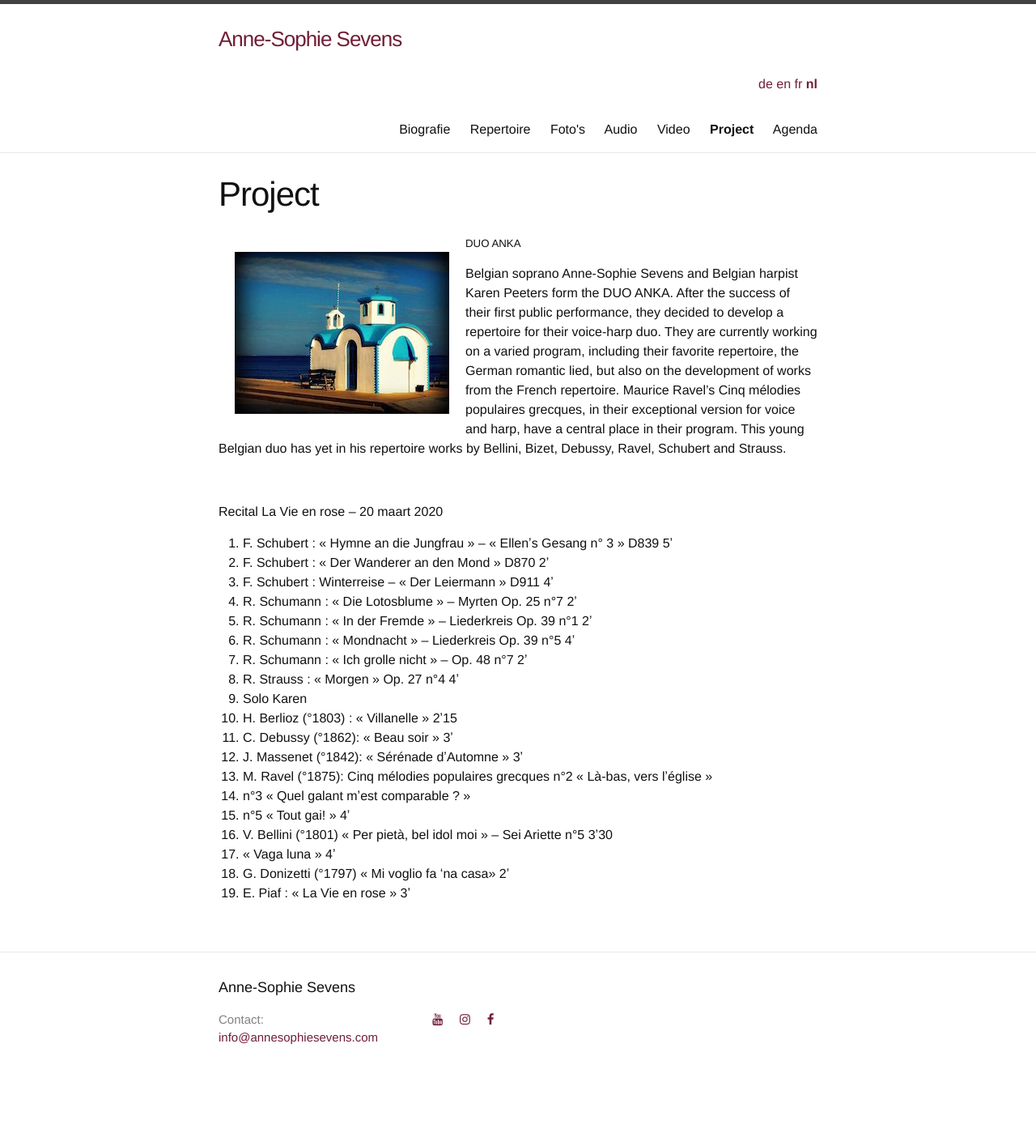
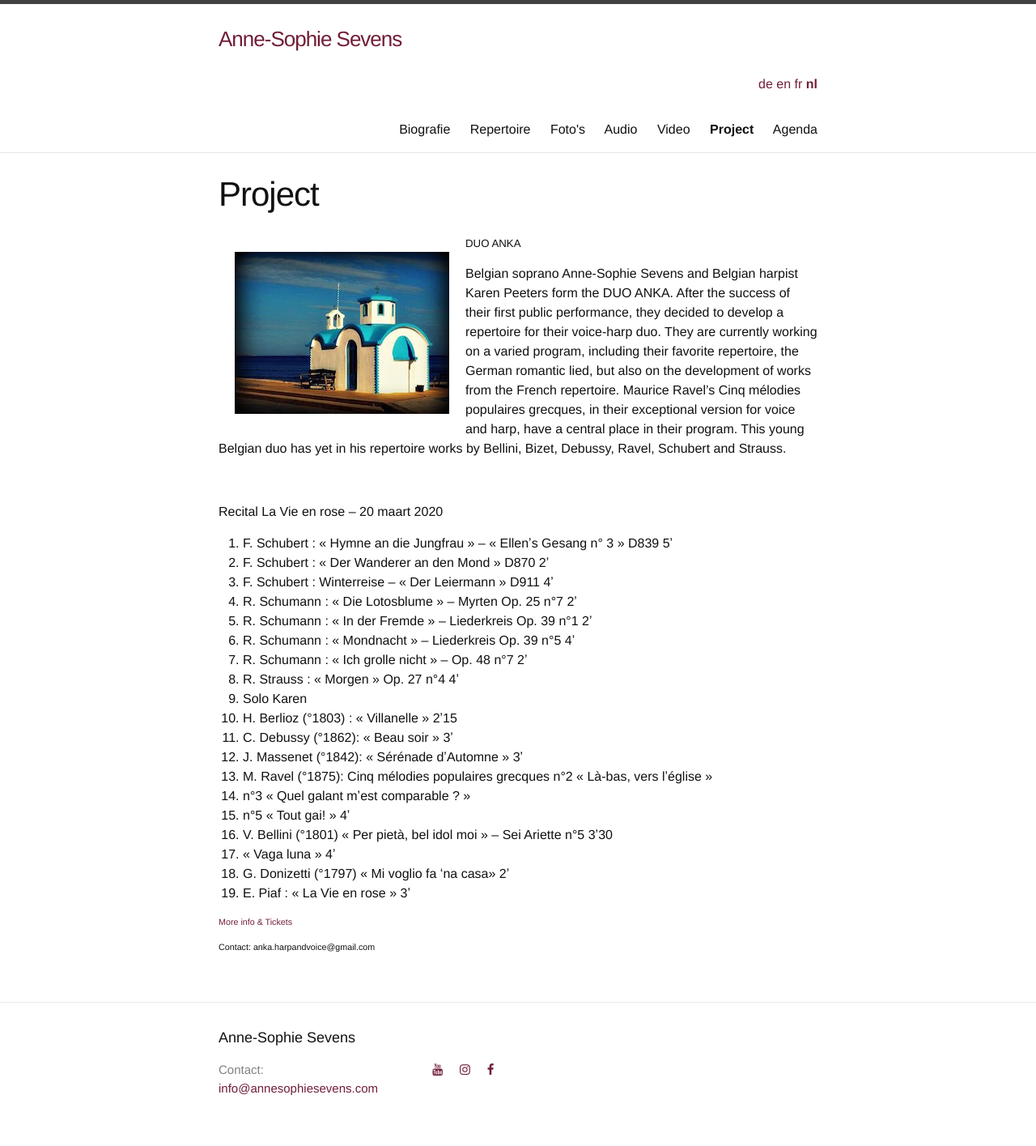
Before and after one commit to annesophie-sevens/annesophie-sevens.github.io, a Jekyll site: the page built from project-nl.md, in a window 1280 px wide. Shown: the whole page at 81% size. Built offline with Jekyll 4.4.1, drawn with Linux system fonts in a browser that asks for light colours; nearby versions of some CDN libraries; before the commit the page ends 1353 px from its top, so only the background shows below that.

Commit message:
Update project-nl.md

```diff
--- a/project-nl.md
+++ b/project-nl.md
@@ -37,3 +37,7 @@ Recital La Vie en rose – 20 maart 2020
 17. « Vaga luna » 4ʼ
 18. G. Donizetti (°1797) « Mi voglio fa ʻna casa» 2ʼ
 19. E. Piaf : « La Vie en rose »  3ʼ
+
+###### <a href="https://www.casaveronica.net/events/duo-anka" target="_blank">More info & Tickets</a>
+
+###### Contact: anka.harpandvoice@gmail.com
```
